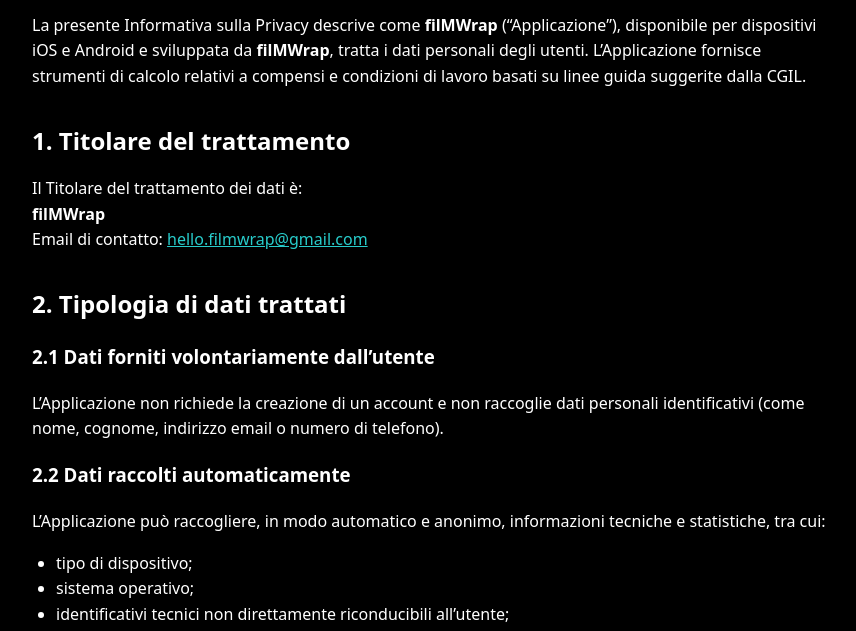
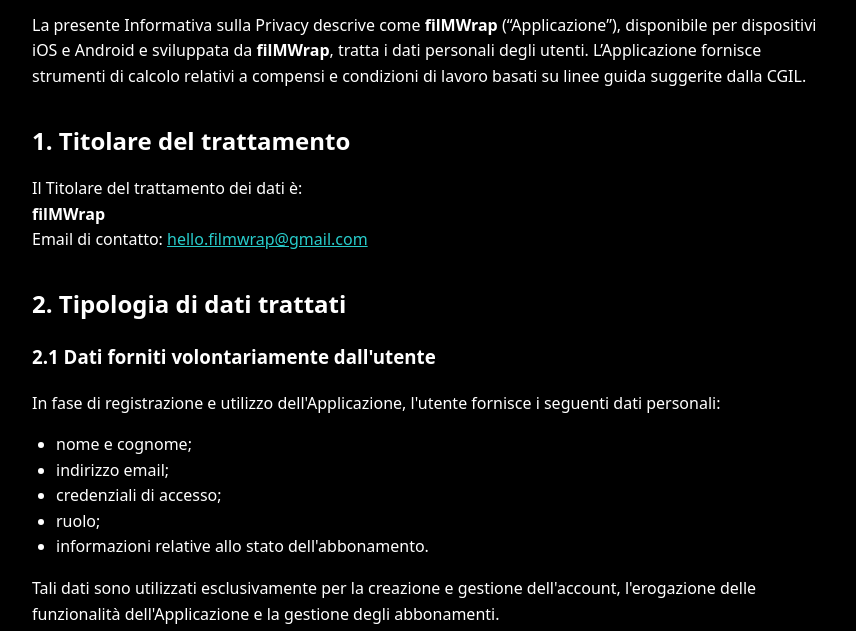
Before and after one commit to filMWrap/filMWrap_privacy-terms, a plain HTML site: page privacy.html in a window 1280 px wide. Shown: the part 160-791 px from the top of the page, without its empty margins (208-1064 px from the left). Drawn offline with Linux system fonts and the light colour scheme.

Commit message:
more txt edit

```diff
--- a/privacy.html
+++ b/privacy.html
@@ -52,8 +52,16 @@
   </p>
 
   <h2>2. Tipologia di dati trattati</h2>
-  <h3>2.1 Dati forniti volontariamente dall’utente</h3>
-  <p>L’Applicazione non richiede la creazione di un account e non raccoglie dati personali identificativi (come nome, cognome, indirizzo email o numero di telefono).</p>
+  <h3>2.1 Dati forniti volontariamente dall'utente</h3>
+  <p>In fase di registrazione e utilizzo dell'Applicazione, l'utente fornisce i seguenti dati personali:</p>
+  <ul>
+    <li>nome e cognome;</li>
+    <li>indirizzo email;</li>
+    <li>credenziali di accesso;</li>
+    <li>ruolo;</li>
+    <li>informazioni relative allo stato dell'abbonamento.</li>
+  </ul>
+  <p>Tali dati sono utilizzati esclusivamente per la creazione e gestione dell'account, l'erogazione delle funzionalità dell'Applicazione e la gestione degli abbonamenti.</p>
 
   <h3>2.2 Dati raccolti automaticamente</h3>
   <p>L’Applicazione può raccogliere, in modo automatico e anonimo, informazioni tecniche e statistiche, tra cui:</p>
@@ -103,9 +111,10 @@
     <li>clausole contrattuali standard approvate dalla Commissione Europea.</li>
   </ul>
 
-  <h2>9. Periodo di conservazione dei dati</h2>
+    <h2>9. Periodo di conservazione dei dati</h2>
   <ul>
     <li>I dati tecnici raccolti automaticamente vengono conservati per un massimo di 24 mesi.</li>
+    <li>I dati dell'account vengono conservati fino alla richiesta di cancellazione da parte dell'utente o alla disinstallazione dell'Applicazione, salvo obblighi di legge.</li>
     <li>Successivamente, i dati possono essere mantenuti solo in forma aggregata e anonima.</li>
   </ul>
 
@@ -119,9 +128,10 @@
   </ul>
   <p>Le richieste possono essere inviate all’indirizzo: <a href="mailto:hello.filmwrap+privacy@gmail.com">hello.filmwrap+privacy@gmail.com</a></p>
 
-  <h2>11. Cancellazione e opt-out</h2>
-  <p>L’utente può interrompere qualsiasi trattamento disinstallando l’Applicazione dal proprio dispositivo.<br>
-  In assenza di account o dati identificativi, non è necessaria alcuna ulteriore azione.</p>
+    <h2>11. Cancellazione e opt-out</h2>
+  <p>L'utente può interrompere qualsiasi trattamento disinstallando l'Applicazione dal proprio dispositivo.<br>
+  In assenza di account o dati identificativi, non è necessaria alcuna ulteriore azione.<br>
+  L'utente può anche richiedere la cancellazione completa dei propri dati contattando il Titolare all'indirizzo email indicato.</p>
 
   <h2>12. Minori</h2>
   <p>L’Applicazione non è destinata a minori di 13 anni e non raccoglie consapevolmente dati personali di minori.<br>
@@ -141,7 +151,6 @@
   <a href="mailto:hello.filmwrap+privacy@gmail.com">hello.filmwrap+privacy@gmail.com</a></p>
 
 
-
   <!-- Footer -->
   <footer>
     <img src="images/logo.png" alt="Logo App" style="width:200px; height:200px; margin-bottom:10px; border-radius:8px; display:block; margin-left:auto; margin-right:auto;">
```
